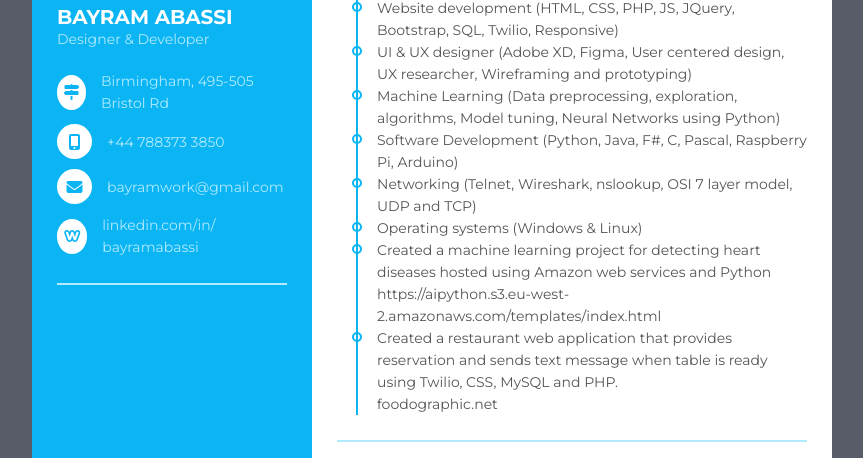
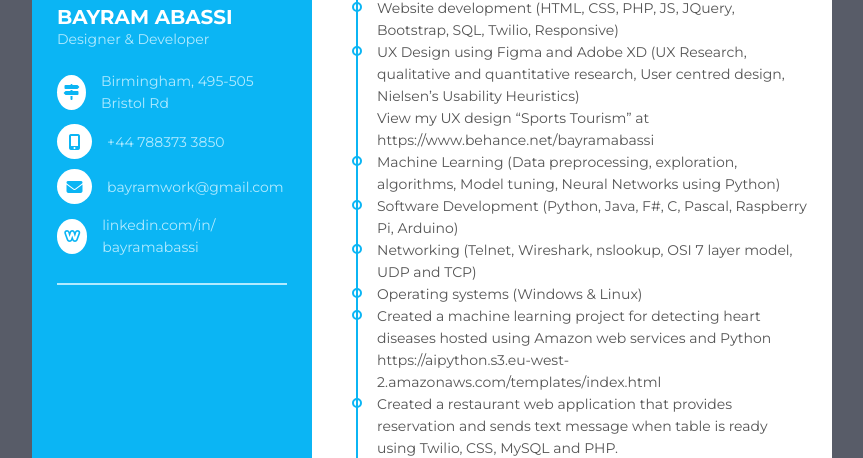
Before and after one commit to Bayram99/CV, a plain HTML site: page index.html in a window 1280 px wide. Shown: the part 349-807 px from the top of the page, without its empty margins (208-1071 px from the left). Drawn offline with Linux system fonts and the light colour scheme.

Commit message:
Update index.html

```diff
--- a/index.html
+++ b/index.html
@@ -218,8 +218,12 @@
                         <li> Website development (HTML, CSS, PHP, JS, JQuery, Bootstrap, SQL, Twilio, Responsive)
 </li>
 
-                        <li>               UI & UX designer (Adobe XD, Figma, User centered design, UX researcher, Wireframing and prototyping)
+                        <li>               UX Design using Figma and Adobe XD (UX Research, qualitative and quantitative research, User centred design, Nielsen’s Usability Heuristics) <br>
+				View my UX design “Sports Tourism” at https://www.behance.net/bayramabassi
+
 </li>
+
+
                         <li>               Machine Learning (Data preprocessing, exploration, algorithms, Model tuning, Neural Networks using Python)
 </li>
                         <li>               Software Development (Python, Java, F#, C, Pascal, Raspberry Pi, Arduino)
```
